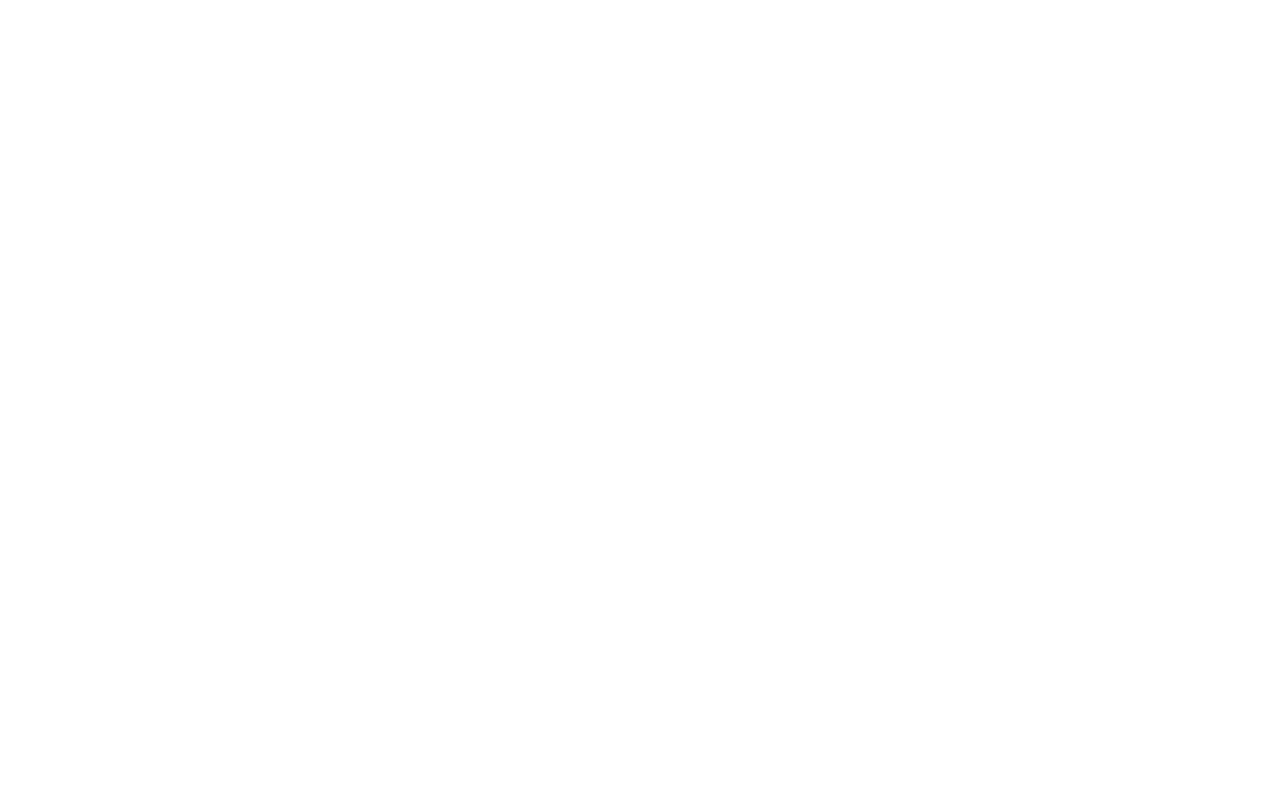
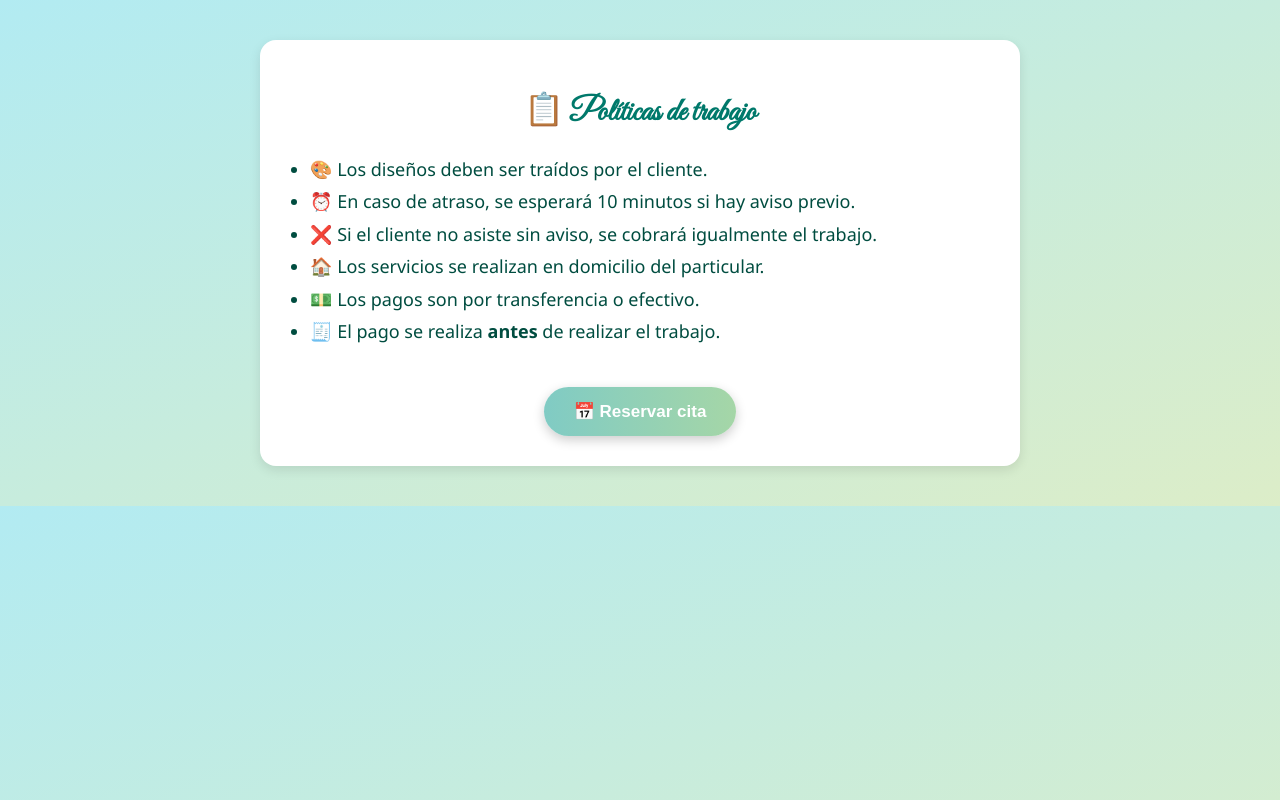
Before and after one commit to SebaSurf/bella-flor-app, a React (Create React App) app: page /politicas in a window 1280 px wide. Before the commit this address had no page. Built offline with nearby package versions, Linux system fonts and the light colour scheme.

Commit message:
Agregué página de Políticas de trabajo con botón para reservar

```diff
--- a/src/App.js
+++ b/src/App.js
@@ -5,6 +5,7 @@
 import LoginAdmin from "./pages/LoginAdmin";
 import AdminPanel from "./pages/AdminPanel";
 import Historial from "./pages/Historial";
+import Politicas from "./pages/Politicas";
 
 export default function App() {
   return (
@@ -15,6 +16,7 @@
         <Route path="/login" element={<LoginAdmin />} />
         <Route path="/admin" element={<AdminPanel />} />
         <Route path="/historial" element={<Historial />} />
+        <Route path="/politicas" element={<Politicas />} />
       </Routes>
     </Router>
   );
--- a/src/pages/Inicio.js
+++ b/src/pages/Inicio.js
@@ -157,7 +157,7 @@
         }}
       >
         <button
-          onClick={() => navigate("/ficha")}
+          onClick={() => navigate("/politicas")}
           style={{
             background: "linear-gradient(to right, #80cbc4, #a5d6a7)",
             color: "white",
@@ -209,11 +209,12 @@
     color: "#004d40"
   }}
 >
-        <p>🌸 Gracias por confiar en mí para resaltar tu belleza ✨</p>
-        <p><FaInstagram /> Instagram: @bellaflor_manicure</p>
-        <p><FaEnvelope /> contacto@bellaflor.com</p>
-        <p>📍 Santiago, Chile</p>
+  <p>🌸 <strong>¡Gracias por confiar en Bella Flor!</strong> Tu belleza es nuestra inspiración ✨</p>
+  <p><FaInstagram /> Síguenos en Instagram: <strong>@bellaflor_manicure</strong></p>
+  <p><FaEnvelope /> Escríbenos a: <strong>Bellaflormanicure@gmail.com</strong></p>
+  <p>📍 Atención solo en <strong>Puerto Montt, Chile</strong> con mucho cariño</p>
 </footer>
+
     </div>
   );
 }
--- /dev/null
+++ b/src/pages/Politicas.js
@@ -0,0 +1,56 @@
+import React from "react";
+import { useNavigate } from "react-router-dom";
+
+export default function Politicas() {
+  const navigate = useNavigate();
+
+  return (
+    <div
+      style={{
+        maxWidth: 700,
+        margin: "40px auto",
+        padding: 30,
+        fontFamily: "'Segoe UI', sans-serif",
+        background: "#ffffff",
+        borderRadius: "16px",
+        boxShadow: "0 4px 12px rgba(0,0,0,0.1)",
+        color: "#004d40"
+      }}
+    >
+      <h1 style={{ fontSize: "2em", color: "#00796b", marginBottom: "20px", textAlign: "center" }}>
+        📋 Políticas de trabajo
+      </h1>
+
+      <ul style={{ fontSize: "18px", lineHeight: "1.8", paddingLeft: "20px" }}>
+        <li>🎨 Los diseños deben ser traídos por el cliente.</li>
+        <li>⏰ En caso de atraso, se esperará 10 minutos si hay aviso previo.</li>
+        <li>❌ Si el cliente no asiste sin aviso, se cobrará igualmente el trabajo.</li>
+        <li>🏠 Los servicios se realizan en domicilio del particular.</li>
+        <li>💵 Los pagos son por transferencia o efectivo.</li>
+        <li>🧾 El pago se realiza <strong>antes</strong> de realizar el trabajo.</li>
+      </ul>
+
+      <div style={{ textAlign: "center", marginTop: "40px" }}>
+        <button
+          onClick={() => navigate("/ficha")}
+          style={{
+            background: "linear-gradient(to right, #80cbc4, #a5d6a7)",
+            color: "white",
+            border: "none",
+            padding: "14px 30px",
+            borderRadius: "30px",
+            fontSize: "17px",
+            fontWeight: "bold",
+            cursor: "pointer",
+            boxShadow: "0 4px 12px rgba(0,0,0,0.2)",
+            transition: "0.3s"
+          }}
+          onMouseEnter={(e) => (e.currentTarget.style.transform = "scale(1.05)")}
+          onMouseLeave={(e) => (e.currentTarget.style.transform = "scale(1)")}
+        >
+          📅 Reservar cita
+        </button>
+      </div>
+    </div>
+  );
+}
```
Lines whose indentation alone changed are shown as unchanged.
